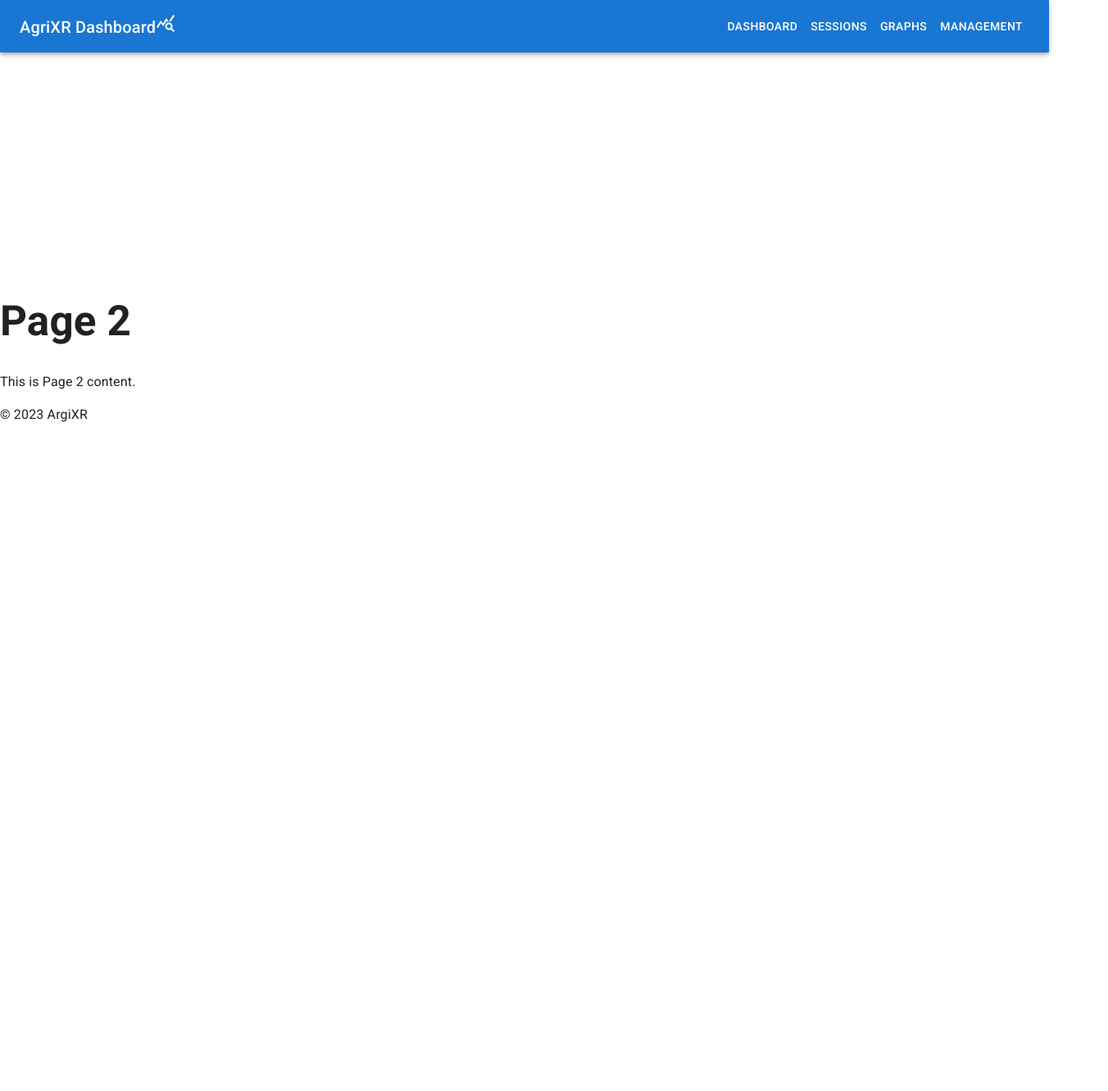
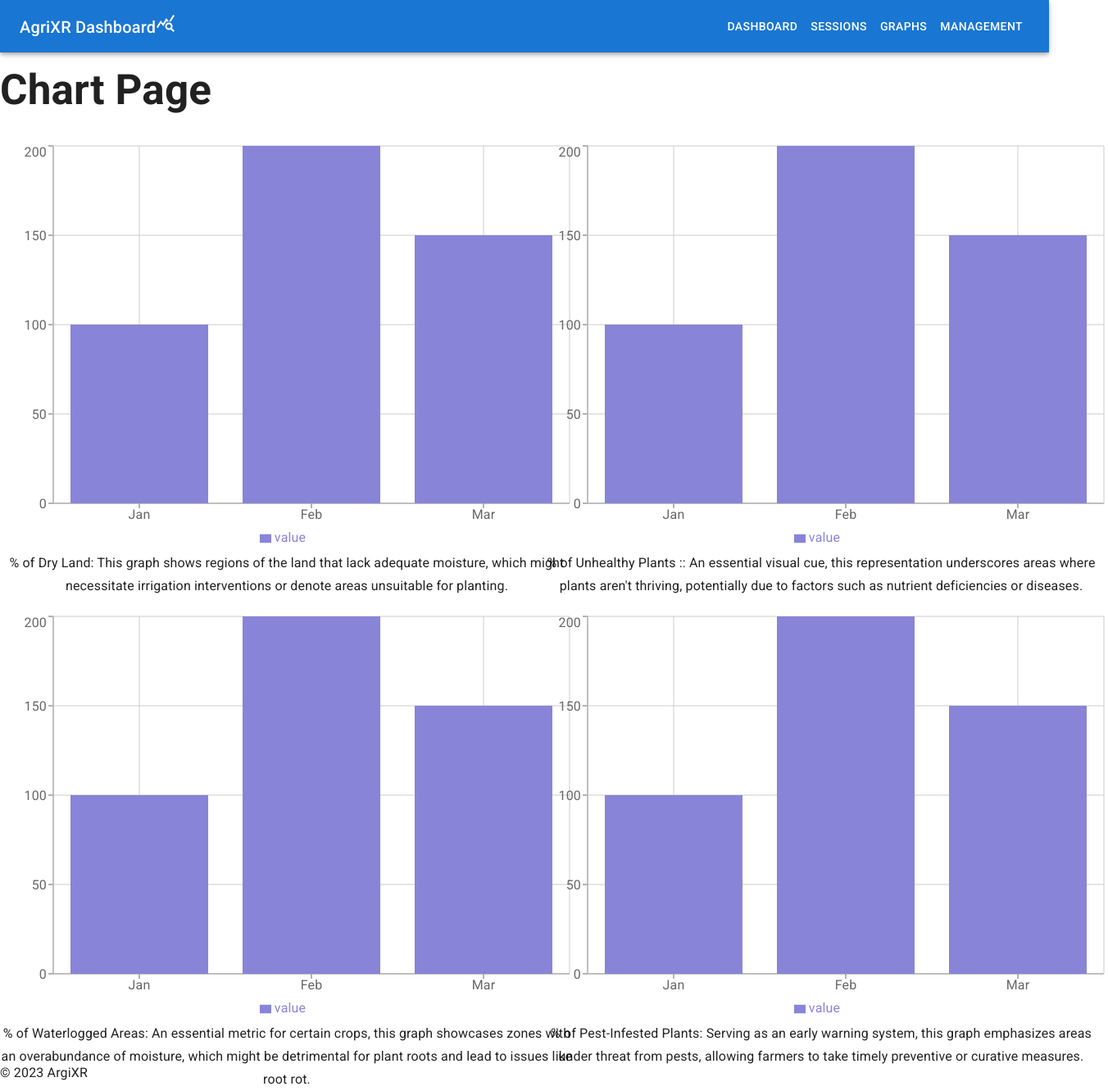
Before and after one commit to Strider311/PA-Web, a React (Create React App) app: page /graph in a window 1280 px wide. Shown: the whole page at 82% size, 1352 px wide, since content can reach past the window. Before the commit the page ends 800 px from the top, so only its background shows below. Built offline with nearby package versions, Linux system fonts and the light colour scheme.

Commit message:
created Chart components and modified graphs page

```diff
--- /dev/null
+++ b/src/components/Chart.tsx
@@ -0,0 +1,21 @@
+import React from 'react';
+import { BarChart, Bar, XAxis, YAxis, CartesianGrid, Tooltip, Legend } from 'recharts';
+
+interface ChartProps {
+  data: any[]; // Pass your data as props
+}
+
+const Chart: React.FC<ChartProps> = ({ data }) => {
+  return (
+    <BarChart width={700} height={500} data={data}>
+      <XAxis dataKey="name" />
+      <YAxis />
+      <CartesianGrid stroke="#ccc" />
+      <Bar dataKey="value" fill="#8884d8" />
+      <Tooltip />
+      <Legend />
+    </BarChart>
+  );
+};
+
+export default Chart;
--- a/src/pages/graphs.tsx
+++ b/src/pages/graphs.tsx
@@ -1,13 +1,42 @@
-// src/pages/Page2.tsx
 import React from 'react';
+import Chart from '../components/Chart';
+import { Grid, Typography } from '@mui/material';
 
-const Graph: React.FC = () => {
+const chartData = [
+  { name: 'Jan', value: 100 },
+  { name: 'Feb', value: 200 },
+  { name: 'Mar', value: 150 },
+];
+
+const ChartPage: React.FC = () => {
   return (
     <div>
-      <h1>Page 2</h1>
-      <p>This is Page 2 content.</p>
+      <h1>Chart Page</h1>
+      <Grid container spacing={3}>
+        <Grid item xs={6}>
+          <Chart data={chartData} />
+          <Typography variant="subtitle1" align="center"width={700} height={50}>% of Dry Land: This graph shows regions of the land that lack adequate moisture, which might necessitate irrigation interventions or denote areas unsuitable for planting.
+          </Typography>
+        </Grid>
+        <Grid item xs={6}>
+          <Chart data={chartData} />
+          <Typography variant="subtitle1" align="center" width={700} height={50}>% of Unhealthy Plants :: An essential visual cue, this representation underscores areas where plants aren't thriving, potentially due to factors such as nutrient deficiencies or diseases.
+          </Typography>
+        </Grid>
+        <Grid item xs={6}>
+          <Chart data={chartData} />
+          <Typography variant="subtitle1" align="center" width={700} height={50}>% of Waterlogged Areas: An essential metric for certain crops, this graph showcases zones with an overabundance of moisture, which might be detrimental for plant roots and lead to issues like root rot.
+        </Typography>
+        </Grid>
+        <Grid item xs={6}>
+          <Chart data={chartData} />
+          <Typography variant="subtitle1" align="center"  width={700} height={50}>
+            % of Pest-Infested Plants: Serving as an early warning system, this graph emphasizes areas under threat from pests, allowing farmers to take timely preventive or curative measures.
+          </Typography>
+        </Grid>
+      </Grid>
     </div>
   );
 };
 
-export default Graph;
+export default ChartPage;
```
Also changed, not shown: package.json (+5 -2 lines), 1 other file (tests, documents, lock files or other folders).
